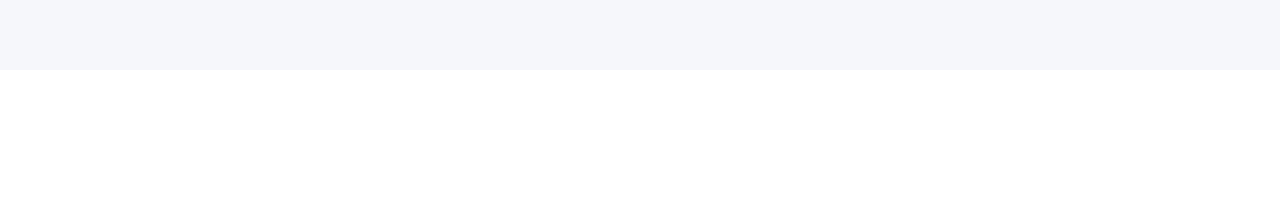
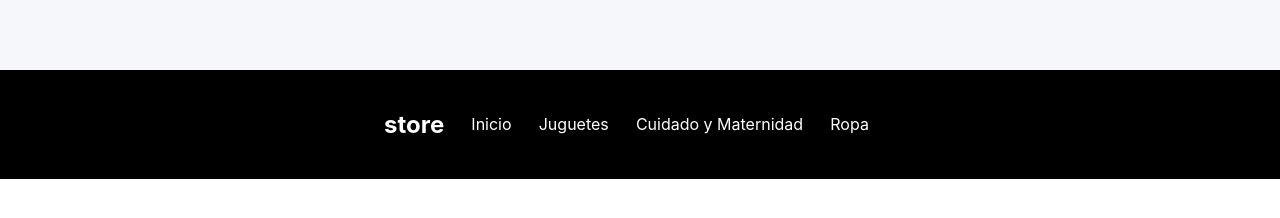
Before and after one commit to david-fb/Store-nextjs, a Next.js app: page / in a window 1280 px wide. Shown: the part 186-404 px from the top of the page. Built offline with nearby package versions, Linux system fonts and the light colour scheme; no server answers.

Commit message:
[ADD] Footer

```diff
--- /dev/null
+++ b/src/components/Footer.jsx
@@ -0,0 +1,33 @@
+import React from 'react';
+import Link from 'next/link';
+import menu from '@icons/icon_menu.svg';
+import styles from '@styles/Footer.module.scss';
+import { useRouter } from 'next/router'
+
+const Footer = () => {
+	const router = useRouter();
+
+	return (
+		<div className={styles.Footer}>
+			<nav className={styles["Footer-nav"]}>
+				<h1 className={styles.title}>store</h1>
+                <ul>
+                    <li>
+                        <Link href="/">Inicio</Link>
+                    </li>
+                    <li>
+                        <Link href="/toys">Juguetes</Link>
+                    </li>
+                    <li>
+                        <Link href="/care-and-maternity">Cuidado y Maternidad</Link>
+                    </li>
+                    <li>
+                        <Link href="/clothes">Ropa</Link>
+                    </li>
+                </ul>
+			</nav>
+		</div>
+	);
+};
+
+export default Footer;
--- a/src/pages/_app.js
+++ b/src/pages/_app.js
@@ -3,6 +3,8 @@ import AppContext from '@context/AppContext';
 import useInitialState from '@hooks/useInitialState';
 import useGetProducts from '@hooks/useGetProducts';
 import '@styles/globals.scss';
+import Footer from '@components/Footer';
+
 const API = 'https://plat-express-store.herokuapp.com/api/v1/products';
 
 function MyApp({ Component, pageProps }) {
@@ -12,6 +14,7 @@ function MyApp({ Component, pageProps }) {
     <AppContext.Provider value={initialState}>
       <Header />
       <Component {...pageProps} />
+      <Footer />
     </AppContext.Provider>
   );
 }
--- /dev/null
+++ b/src/styles/Footer.module.scss
@@ -0,0 +1,23 @@
+@import "vars";
+.Footer {
+    background: $--black;
+    flex-direction: column;
+    color: $--white;
+    display: flex;
+}
+
+.Footer-nav{
+    display: flex;
+    width: 40%;
+    align-self: center;
+    margin: 20px;
+}
+.Footer-nav ul {
+    list-style: none;
+    padding: 0;
+    margin: 0;
+    flex: 1;
+    display: flex;
+    justify-content: space-evenly;
+    align-items: center;
+}
```
